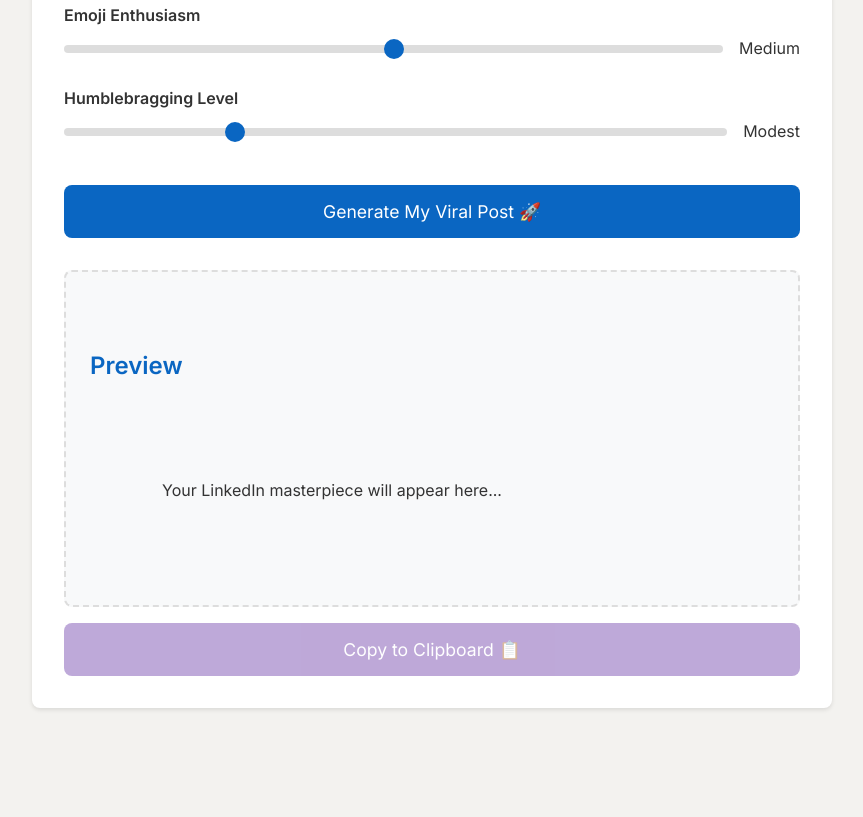
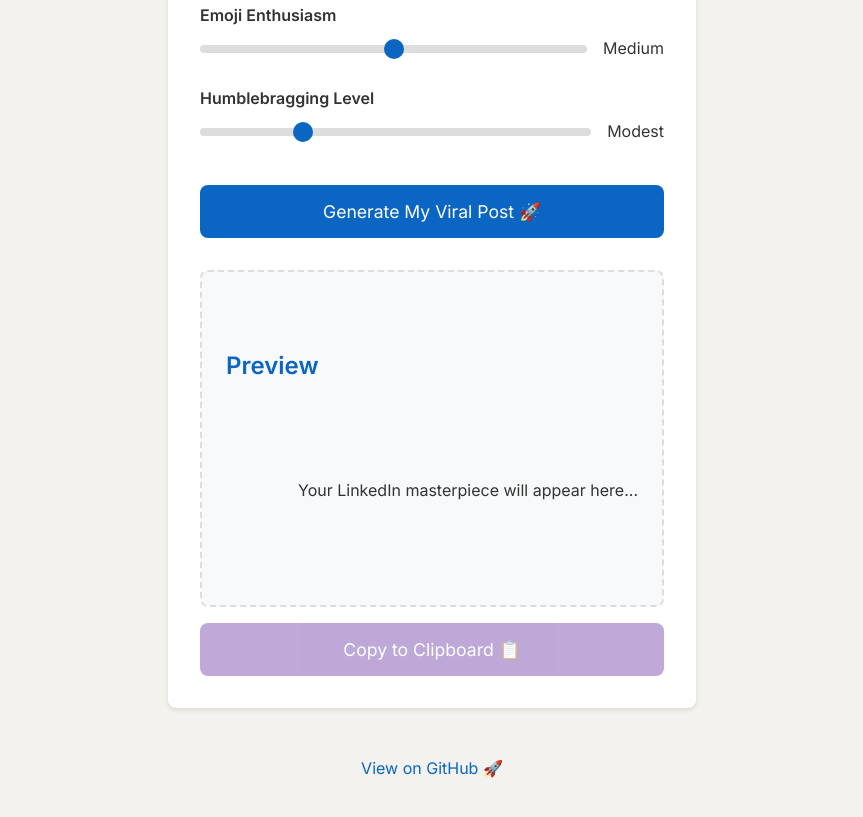
Before and after one commit to triptych/listiclemaker, a plain HTML site: page index.html in a window 1280 px wide. Shown: the part 657-1474 px from the top of the page, without its empty margins (208-1071 px from the left). Before the commit the page ends 1397 px from the top, so only its background shows below. Drawn offline with Linux system fonts and the light colour scheme.

Commit message:
more juice

```diff
--- a/index.html
+++ b/index.html
@@ -75,6 +75,12 @@
         <button id="copyBtn" class="copy-btn">Copy to Clipboard 📋</button>
     </div>
 
+    <footer class="footer">
+        <a href="https://github.com/triptych/listiclemaker" target="_blank" rel="noopener noreferrer">
+            View on GitHub 🚀
+        </a>
+    </footer>
+
     <script src="script.js"></script>
 </body>
 </html>
--- a/styles.css
+++ b/styles.css
@@ -22,6 +22,9 @@ body {
     background-color: var(--background-color);
     color: var(--text-color);
     padding: 2rem;
+    min-height: 100vh;
+    display: flex;
+    flex-direction: column;
 }
 
 .container {
@@ -31,6 +34,7 @@ body {
     padding: 2rem;
     border-radius: var(--border-radius);
     box-shadow: 0 2px 4px rgba(0, 0, 0, 0.1);
+    flex: 1;
 }
 
 h1 {
@@ -210,6 +214,23 @@ button:hover {
     display: none;
 }
 
+.footer {
+    text-align: center;
+    padding: 1rem;
+    margin-top: 2rem;
+    color: var(--text-color);
+}
+
+.footer a {
+    color: var(--primary-color);
+    text-decoration: none;
+    transition: color var(--transition-speed);
+}
+
+.footer a:hover {
+    color: var(--secondary-color);
+}
+
 @media (max-width: 600px) {
     body {
         padding: 1rem;
```
